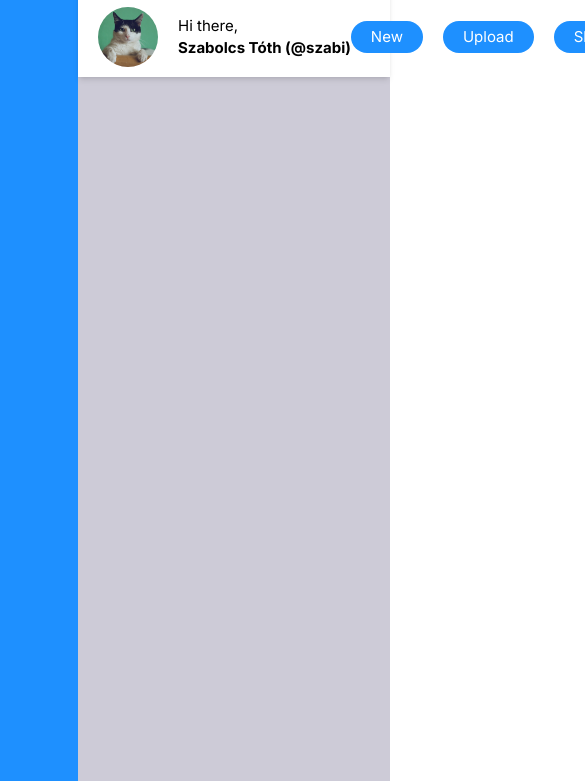
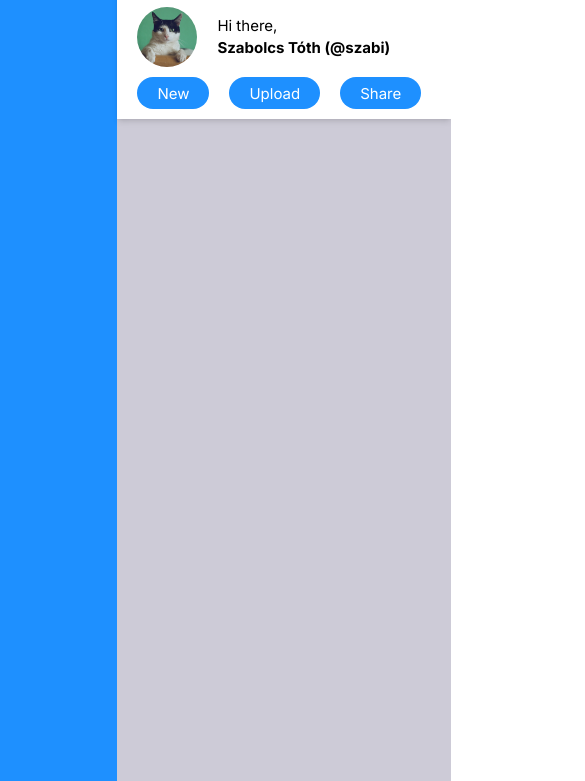
Before and after one commit to WreckitHUN/Dashboard, a plain HTML site: page index.html in a window 390 px wide. Shown: the part 63-844 px from the top of the page, 585 px wide, since content can reach past the window. Drawn offline with Linux system fonts and the light colour scheme.

Commit message:
Trying for phone.

```diff
--- a/index.html
+++ b/index.html
@@ -20,7 +20,9 @@
     <title>Dashboard</title>
   </head>
   <body>
-    <aside></aside>
+    <aside>
+      <div>Dashboard</div>
+    </aside>
     <main>
       <div class="header">
         <div class="topLine">
--- a/styles.css
+++ b/styles.css
@@ -80,14 +80,14 @@ body{
 
 }
 aside{
+    padding: 10px 20px;
     background: dodgerblue;
     height: 100vh;
-    width: 20%;
 }
 
 main{
     background: #cdcbd7;
-    width: 80%;
+    width: 100%;
 }
 
 .header{
@@ -127,8 +127,6 @@ main{
     animation-name: shakeX;
     animation-duration: 0.5s;
 }
-
-
 
 /* INPUTS */
 
@@ -191,12 +189,20 @@ main{
 .bottomLine{
     padding: 1rem 2rem;
     display: flex;
-    justify-content: space-between;
-    align-items: center;
+    flex-direction: column;
+    gap: 10px;
+}
+
+@media screen and (min-width: 768px){
+    .bottomLine{
+        flex-direction: row;
+        justify-content: space-between;
+    }
 }
 
 .welcome{
     display: flex;
+    justify-content: left;
     align-items: center;
     gap: 20px;
 }
```
